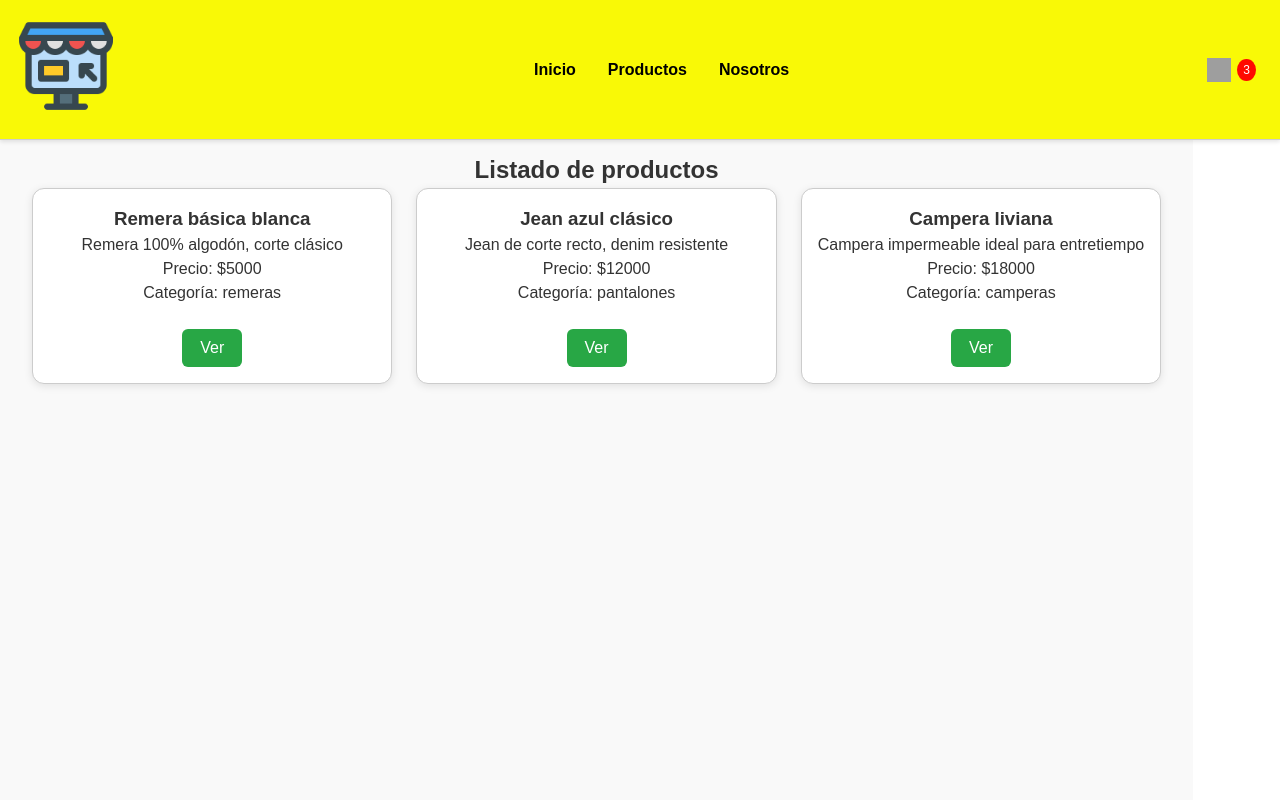
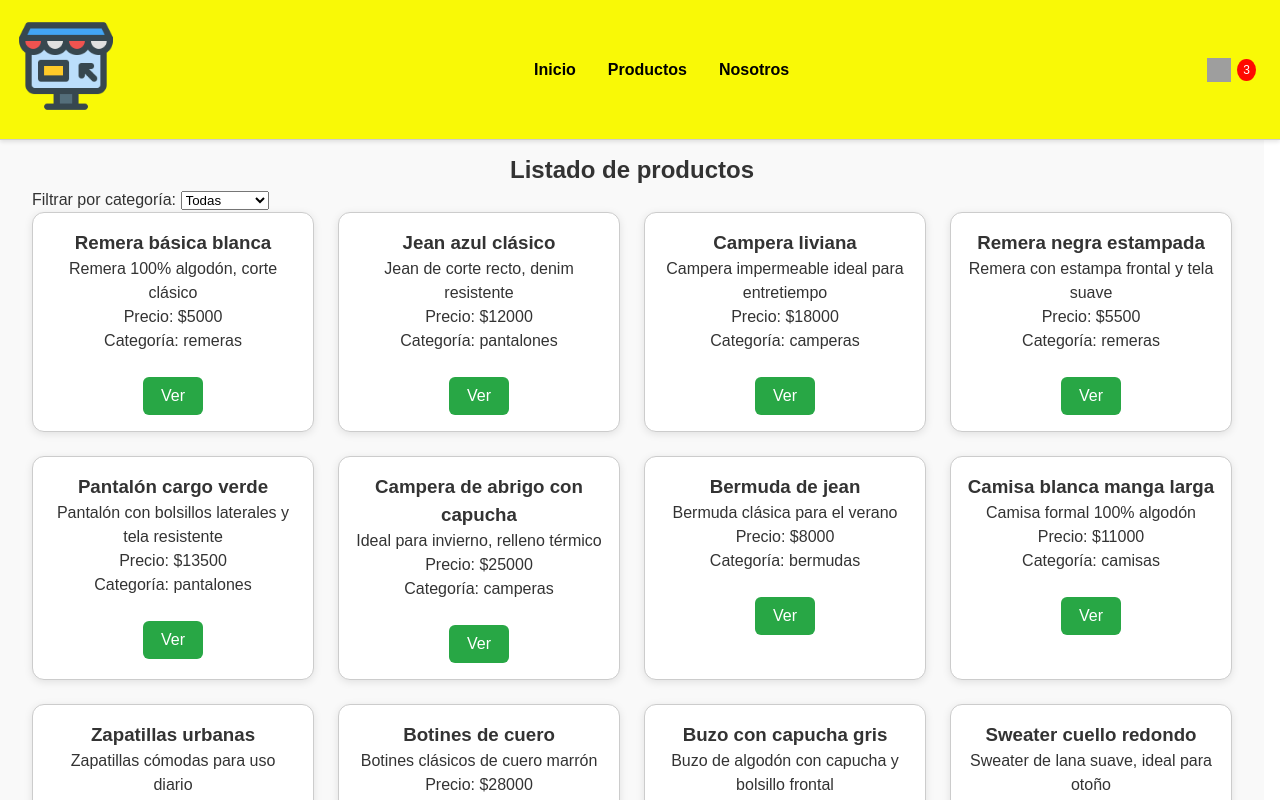
Before and after one commit to calmulieri/NavegaLasRutasMulieri, a React app: page /productos in a window 1280 px wide. Shown: the top 800 px of the page. Built offline with nearby package versions, Linux system fonts and the light colour scheme; grey boxes are pictures that could not be loaded; the HTML template or start-up script is replaced by a standard one.

Commit message:
Agregando filtros y combo para categorias

```diff
--- a/src/components/Productos.jsx
+++ b/src/components/Productos.jsx
@@ -1,13 +1,47 @@
-import misproductos from "./productos/misproductos.js" //Lista de productos
-import { Link, Outlet } from "react-router-dom";
-import "./Productos.css"; // Estilos para productos
-//Armo las product card
+import { useState, outlet } from "react";
+import misproductos from "./productos/misproductos.js";
+import { Link } from "react-router-dom";
+import "./Productos.css";
+
 const Productos = () => {
+  const [categoriaSeleccionada, setCategoriaSeleccionada] = useState("Todas");
+
+  // Genero array con todas las categorias y agrego la opcion Todas
+  const categorias = ["Todas", ...new Set(misproductos.map((prod) => prod.categoria))];
+
+  // Averiguo categoria y Filtro productos según categoría seleccionada
+  let productosFiltrados;
+  if (categoriaSeleccionada === "Todas") {
+    productosFiltrados = misproductos;
+  } else {
+    productosFiltrados = misproductos.filter(
+      (prod) => prod.categoria === categoriaSeleccionada
+    );
+  }
+
   return (
     <div className="productos-container">
       <h2>Listado de productos</h2>
+
+      {/* Filtro por categoría */}
+      <div className="filtro-categoria">
+        <label htmlFor="categoria-select">Filtrar por categoría: </label>
+        <select
+          id="categoria-select"
+          value={categoriaSeleccionada}
+          onChange={(e) => setCategoriaSeleccionada(e.target.value)}
+        >
+          {categorias.map((cat) => (
+            <option key={cat} value={cat}>
+              {cat}
+            </option>
+          ))}
+        </select>
+      </div>
+
+      {/* Grilla de productos */}
       <div className="productos-grid">
-        {misproductos.map((prod) => (
+        {productosFiltrados.map((prod) => (
           <div className="producto-card" key={prod.id}>
             <h3>{prod.nombre}</h3>
             <p>{prod.descripcion}</p>
@@ -20,10 +54,7 @@ const Productos = () => {
         ))}
       </div>
     </div>
+  );
+};
 
-
-
-  )
-}
-
-export default Productos
+export default Productos;
--- a/src/components/productos/misproductos.js
+++ b/src/components/productos/misproductos.js
@@ -20,6 +20,111 @@ const misproductos = [
     precio: 18000,
     categoria: "camperas",
   },
+  {
+    id: 4,
+    nombre: "Remera negra estampada",
+    descripcion: "Remera con estampa frontal y tela suave",
+    precio: 5500,
+    categoria: "remeras",
+  },
+  {
+    id: 5,
+    nombre: "Pantalón cargo verde",
+    descripcion: "Pantalón con bolsillos laterales y tela resistente",
+    precio: 13500,
+    categoria: "pantalones",
+  },
+  {
+    id: 6,
+    nombre: "Campera de abrigo con capucha",
+    descripcion: "Ideal para invierno, relleno térmico",
+    precio: 25000,
+    categoria: "camperas",
+  },
+  {
+    id: 7,
+    nombre: "Bermuda de jean",
+    descripcion: "Bermuda clásica para el verano",
+    precio: 8000,
+    categoria: "bermudas",
+  },
+  {
+    id: 8,
+    nombre: "Camisa blanca manga larga",
+    descripcion: "Camisa formal 100% algodón",
+    precio: 11000,
+    categoria: "camisas",
+  },
+  {
+    id: 9,
+    nombre: "Zapatillas urbanas",
+    descripcion: "Zapatillas cómodas para uso diario",
+    precio: 20000,
+    categoria: "calzado",
+  },
+  {
+    id: 10,
+    nombre: "Botines de cuero",
+    descripcion: "Botines clásicos de cuero marrón",
+    precio: 28000,
+    categoria: "calzado",
+  },
+  {
+    id: 11,
+    nombre: "Buzo con capucha gris",
+    descripcion: "Buzo de algodón con capucha y bolsillo frontal",
+    precio: 15000,
+    categoria: "buzos",
+  },
+  {
+    id: 12,
+    nombre: "Sweater cuello redondo",
+    descripcion: "Sweater de lana suave, ideal para otoño",
+    precio: 16000,
+    categoria: "sweaters",
+  },
+  {
+    id: 13,
+    nombre: "Remera rayada",
+    descripcion: "Remera liviana con rayas horizontales",
+    precio: 5300,
+    categoria: "remeras",
+  },
+  {
+    id: 14,
+    nombre: "Pantalón jogging",
+    descripcion: "Jogging deportivo con puños y cintura ajustable",
+    precio: 9500,
+    categoria: "pantalones",
+  },
+  {
+    id: 15,
+    nombre: "Camisa de jean",
+    descripcion: "Camisa casual de denim",
+    precio: 12500,
+    categoria: "camisas",
+  },
+  {
+    id: 16,
+    nombre: "Bermuda cargo",
+    descripcion: "Bermuda con múltiples bolsillos",
+    precio: 8500,
+    categoria: "bermudas",
+  },
+  {
+    id: 17,
+    nombre: "Buzo estampado juvenil",
+    descripcion: "Buzo con diseño moderno y juvenil",
+    precio: 14800,
+    categoria: "buzos",
+  },
+  {
+    id: 18,
+    nombre: "Sweater escote en V",
+    descripcion: "Ideal para oficina o casual",
+    precio: 15800,
+    categoria: "sweaters",
+  },
 ];
 
 export default misproductos;
```
Also changed, not shown: src/components/ProductosV.jsx (added, +29 -0 lines).
